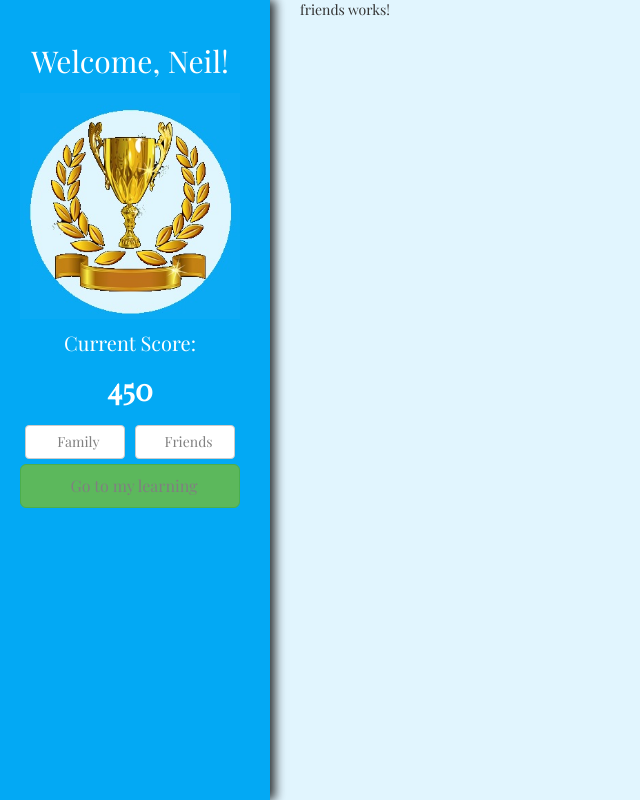
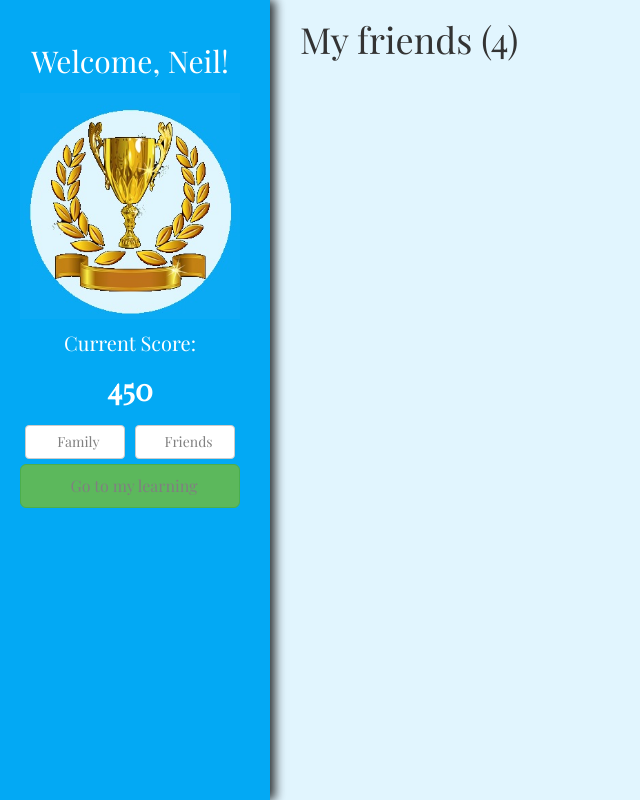
Before and after one commit to tamraberger/healthack2018, an Angular app in the folder health-hack-app/: page /app-friends in a window 1280 px wide. Shown: the whole page, without its empty margins (0-640 px from the left). Built offline with nearby package versions, Linux system fonts and the light colour scheme.

Commit message:
pushing to see if sean gets style changes

```diff
--- a/health-hack-app/src/app/friends/friends.component.html
+++ b/health-hack-app/src/app/friends/friends.component.html
@@ -1,5 +1,8 @@
 <div class="nav-spacing">
-<p>
-  friends works!
-</p>
+
+
+<div class="friends-container"></div>
+ <h1>
+  My friends (4)
+</h1>
 </div>
```
